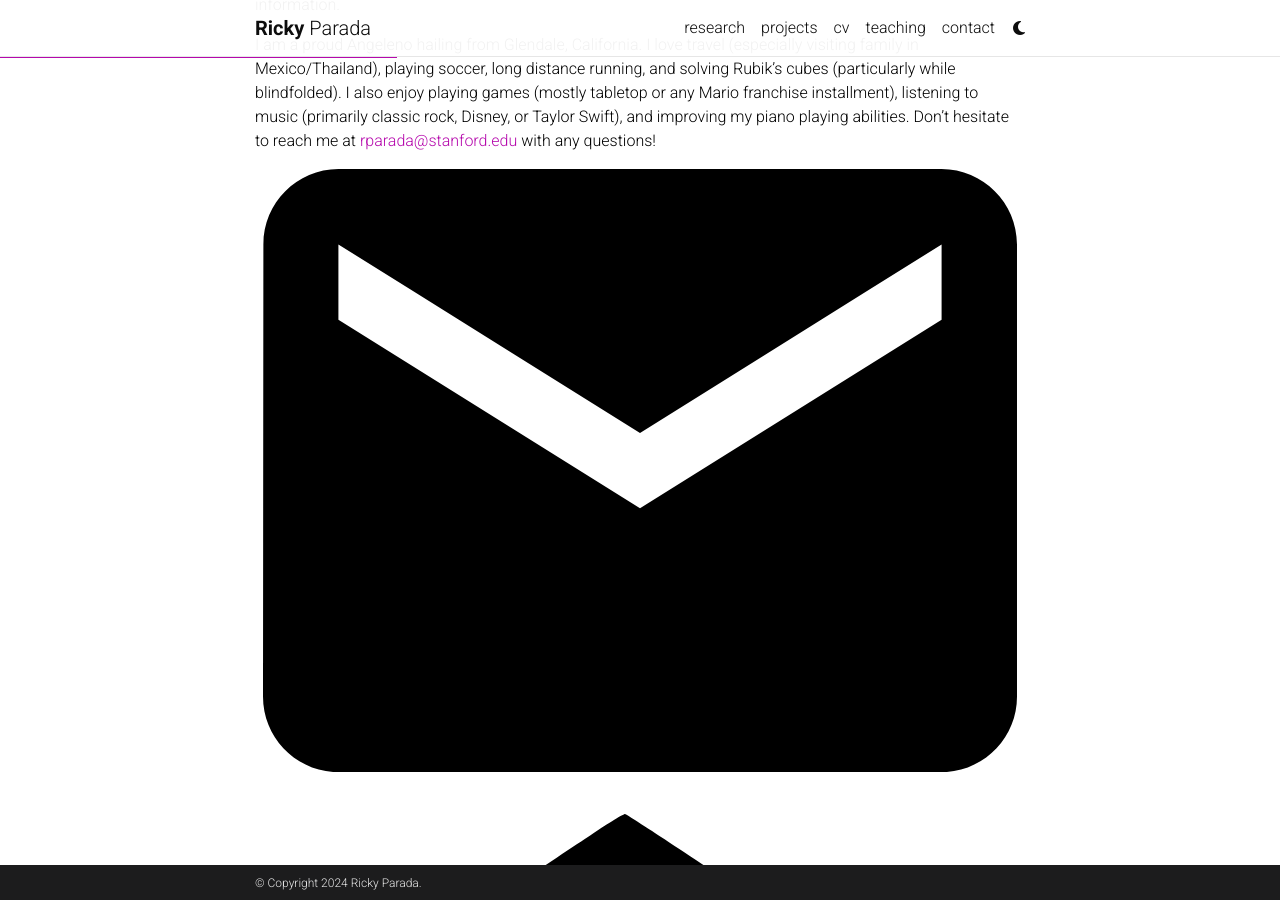
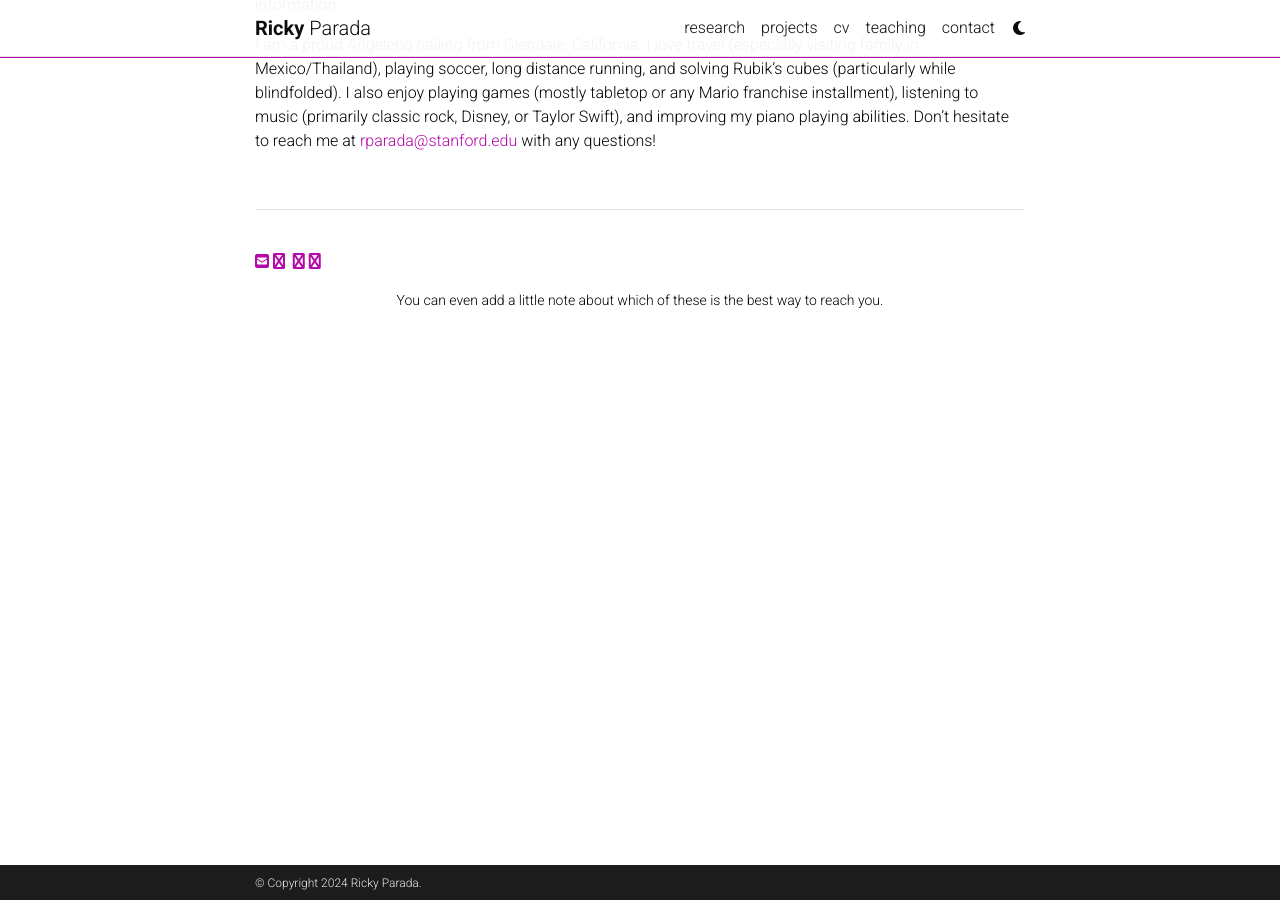
Before and after one commit to rickyparada/rickyparada.github.io, a Jekyll site: the page built from index.md, in a window 1280 px wide and 900 px high, scrolled down 982 px. Built offline with Jekyll 4.4.1, drawn with Linux system fonts in a browser that asks for light colours; comment, search, counter and statistics services are not loaded; a style sheet for code colours, icons or effects is not loaded.

Commit message:
update socials

```diff
--- a/index.md
+++ b/index.md
@@ -16,11 +16,17 @@ I'm currently working at [Mabuchi Lab](https://mabuchilab.org/) on quantum state
 
 I am a proud Angeleno hailing from Glendale, California. I love travel (especially visiting family in Mexico/Thailand), playing soccer, long distance running, and solving Rubik's cubes (particularly while blindfolded). I also enjoy playing games (mostly tabletop or any Mario franchise installment), listening to music (primarily classic rock, Disney, or Taylor Swift), and improving my piano playing abilities. Don't hesitate to reach me at [rparada@stanford.edu](mailto:rparada@stanford.edu) with any questions!
 
-<div class="mx-6 my-6 md:mt-8 md:mx-20 lg:mx-[30rem] text-text flex justify-center items-center content-center">
-            <div class="flex w-1/2 justify-center items-center ">
-                <a target="_blank" href="mailto:alex.deters@yale.edu"><svg aria-labelledby="email" class="fill-text h-12 mx-2" viewBox="2 4 20 16"><path d="M0 0h24v24H0z" fill="none"/><path d="M20 4H4c-1.1 0-1.99.9-1.99 2L2 18c0 1.1.9 2 2 2h16c1.1 0 2-.9 2-2V6c0-1.1-.9-2-2-2zm0 4-8 5-8-5V6l8 5 8-5v2z"/></svg></a>
-                <a target="_blank" href="https://scholar.google.com/citations?hl=en&user=IXlaWMAAAAAJ"><svg aria-labelledby="email" class="fill-text h-16 mx-2" role="img" xmlns="http://www.w3.org/2000/svg" viewBox="0 0 25 25"><title>Google Scholar icon</title>> <path d="M10.93 2.045c-.547.366-3.22 2.14-5.938 3.945C2.272 7.794.05 9.286.05 9.304c0 .019.136.11.305.2.167.096 2.85 1.583 5.965 3.31l5.656 3.143.144-.074c.082-.04 2.169-1.232 4.642-2.642l4.493-2.568.027 7.947h2.668V9.319l-3.46-2.32c-4.664-3.124-8.392-5.586-8.484-5.606-.045-.008-.527.287-1.076.652M5.355 16.633l.014 2.005 3.31 1.987 3.31 1.982 3.337-2 3.332-2.005V16.62c0-1.092-.013-1.983-.027-1.983s-1.318.782-2.9 1.741l-3.306 1.996-.431.256-1.32-.791a604.12 604.12 0 0 1-3.286-1.979l-2.005-1.21c-.024-.008-.032.883-.027 1.983" /> </svg></a>
-                <a target="_blank" href="https://github.com/alex-deters"><svg aria-labelledby="github" class="fill-text h-14 mx-2" viewBox="0 0 24 23.41"><path d="M12 0C5.374 0 0 5.373 0 12c0 5.302 3.438 9.8 8.207 11.387.599.111.793-.261.793-.577v-2.234c-3.338.726-4.033-1.416-4.033-1.416-.546-1.387-1.333-1.756-1.333-1.756-1.089-.745.083-.729.083-.729 1.205.084 1.839 1.237 1.839 1.237 1.07 1.834 2.807 1.304 3.492.997.107-.775.418-1.305.762-1.604-2.665-.305-5.467-1.334-5.467-5.931 0-1.311.469-2.381 1.236-3.221-.124-.303-.535-1.524.117-3.176 0 0 1.008-.322 3.301 1.23A11.509 11.509 0 0 1 12 5.803c1.02.005 2.047.138 3.006.404 2.291-1.552 3.297-1.23 3.297-1.23.653 1.653.242 2.874.118 3.176.77.84 1.235 1.911 1.235 3.221 0 4.609-2.807 5.624-5.479 5.921.43.372.823 1.102.823 2.222v3.293c0 .319.192.694.801.576C20.566 21.797 24 17.3 24 12c0-6.627-5.373-12-12-12z"/></svg></a>
-                <a target="_blank" href="https://www.linkedin.com/in/alex-deters/"><svg aria-labelledby="linkedin" class="fill-text h-14 mx-2"  viewBox="0 0 24 24"><path d="M20.447 20.452h-3.554v-5.569c0-1.328-.027-3.037-1.852-3.037-1.853 0-2.136 1.445-2.136 2.939v5.667H9.351V9h3.414v1.561h.046c.477-.9 1.637-1.85 3.37-1.85 3.601 0 4.267 2.37 4.267 5.455v6.286zM5.337 7.433a2.062 2.062 0 0 1-2.063-2.065 2.064 2.064 0 1 1 2.063 2.065zm1.782 13.019H3.555V9h3.564v11.452zM22.225 0H1.771C.792 0 0 .774 0 1.729v20.542C0 23.227.792 24 1.771 24h20.451C23.2 24 24 23.227 24 22.271V1.729C24 .774 23.2 0 22.222 0h.003z"/></svg></a>
-            </div>
-        </div>
+<br/>
+<hr/>
+<br/>
+<span class="contacticon center">
+	<a href="mailto:you@example.com"><i class="fa fa-envelope-square"></i></a>
+	<a href="https://github.com" target="_blank"><i class="fa fa-github-square"></i></a>
+	<a href="https://www.linkedin.com" target="_blank"><i class="fa fa-linkedin-square"></i></a>
+	<a href="http://tumblr.com" target="_blank"><i class="fa fa-tumblr-square"></i></a>
+	<a href="https://twitter.com" target="_blank"><i class="fa fa-twitter-square"></i></a>
+</span>
+
+<div class="col three caption">
+	You can even add a little note about which of these is the best way to reach you.
+</div>
```
